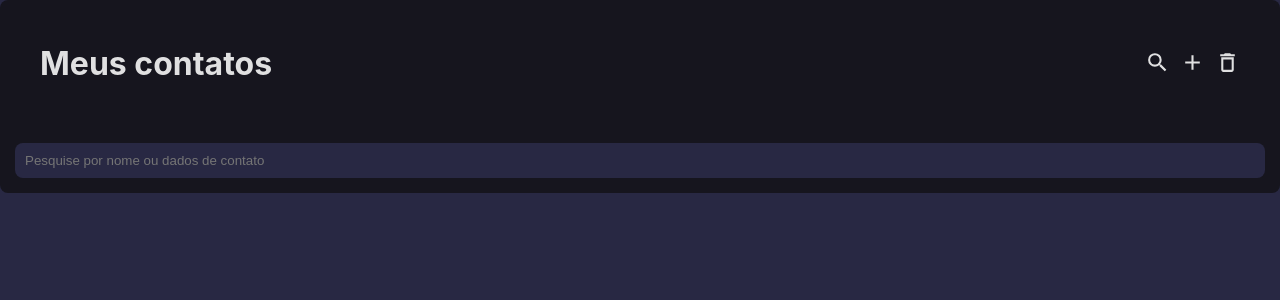
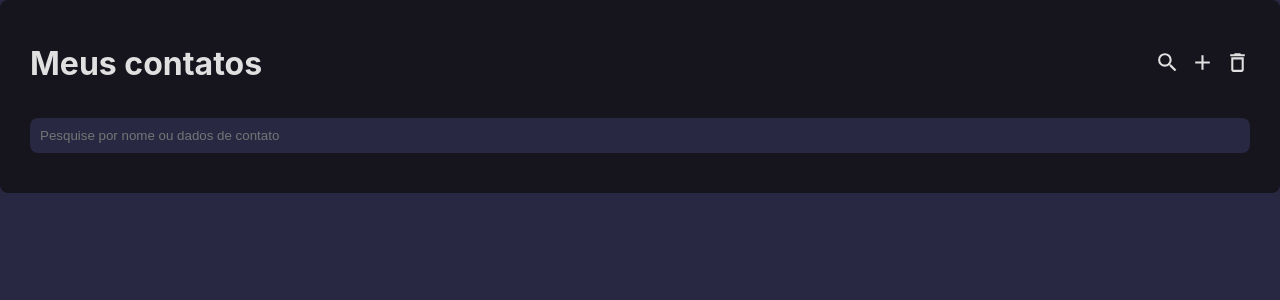
Before and after one commit to heiderick13/contatos-react, a React (Vite) app: page / in a window 1280 px wide. Shown: the top 300 px of the page. Built offline with nearby package versions, Linux system fonts and the light colour scheme.

Commit message:
:lipstick: adjust header padding/spacing

```diff
--- a/src/App.css
+++ b/src/App.css
@@ -2,15 +2,17 @@ header {
   background-color: var(--darker-purple);
   border-radius: 0.8rem;
   flex-direction: column;
+
+  padding: 4rem 3rem;
 }
 
 .head {
-  padding: 4rem;
-
   justify-content: space-between;
   align-items: baseline;
 
   font-size: 1.6rem;
+
+  margin-bottom: 3rem;
 }
 
 .head-icons {
@@ -21,8 +23,6 @@ header {
 form {
   width: 100%;
   align-self: center;
-
-  padding: 1.5rem;
 }
 
 form input {
```
